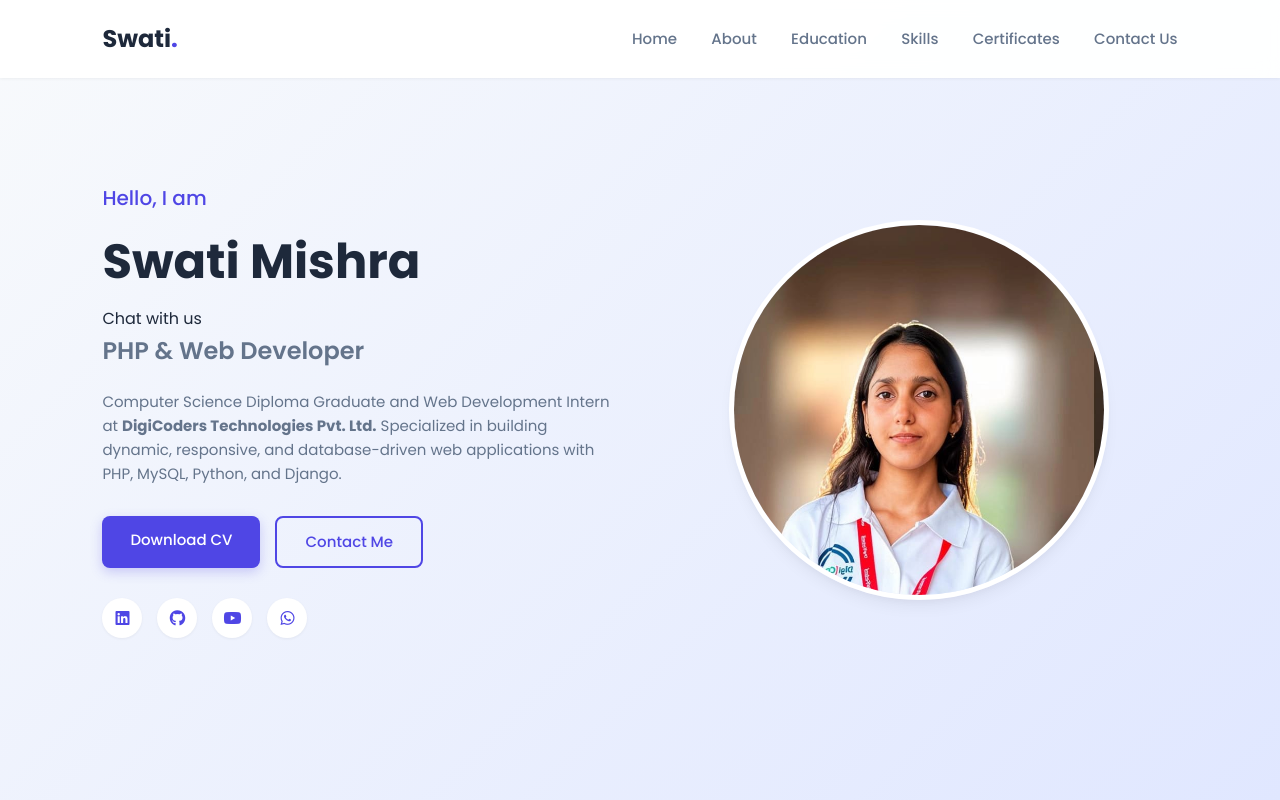
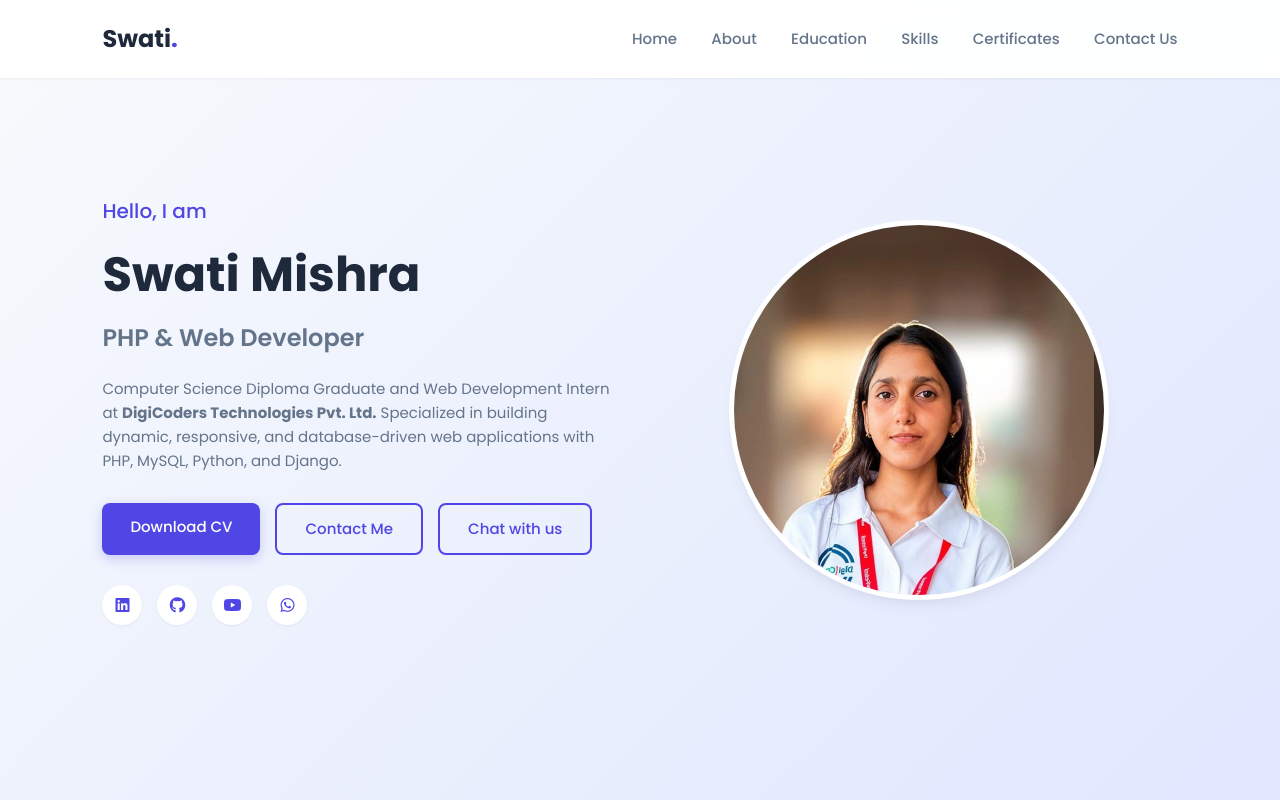
Before and after one commit to swatimishra2808/portfolio, a plain HTML site: page index.html in a window 1280 px wide. Shown: the top 800 px of the page. Drawn offline with nearby package versions, Linux system fonts and the light colour scheme.

Commit message:
initial commit 3

```diff
--- a/index.html
+++ b/index.html
@@ -39,9 +39,6 @@
         <div class="left" data-aos="fade-right" data-aos-duration="1000">
             <h3>Hello, I am</h3>
             <h1>Swati Mishra</h1>
-            <a href="https://wa.me/919695142808?text=Hi!%20I%20have%20an%20inquiry%20about%20your%20services.">
-  Chat with us
-</a>
             <h2>PHP & Web Developer</h2>
             <p>
                 Computer Science Diploma Graduate and Web Development Intern at <strong>DigiCoders Technologies Pvt. Ltd.</strong> Specialized in building dynamic, responsive, and database-driven web applications with PHP, MySQL, Python, and Django.
@@ -49,6 +46,9 @@
             <div class="buttons">
                 <a href="IMGES/cv.pdf" class="btn1">Download CV</a>
                 <a href="#contact" class="btn1 btn-secondary">Contact Me</a>
+                <a href="https://wa.me/919695142808?text=Hi!%20I%20have%20an%20inquiry%20about%20your%20services." class="btn1 btn-secondary">
+  Chat with us
+</a>
             </div>
             <div class="icons">
                 <a href="https://www.linkedin.com/in/swati-mishra-130197355/" aria-label="LinkedIn"><i class="fab fa-linkedin"></i></a>
```
